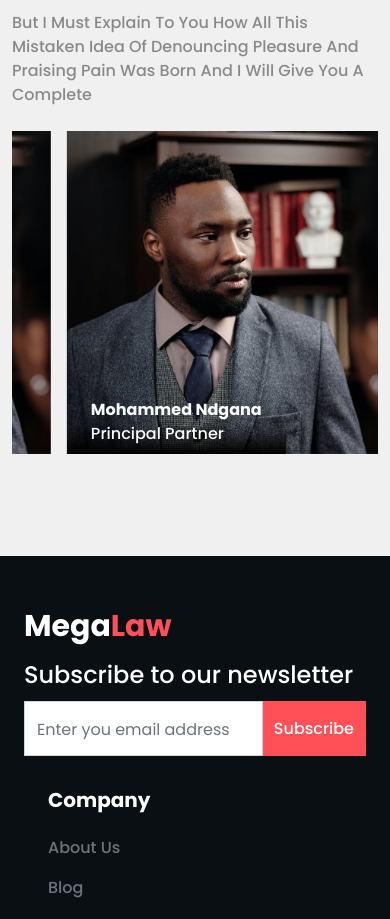
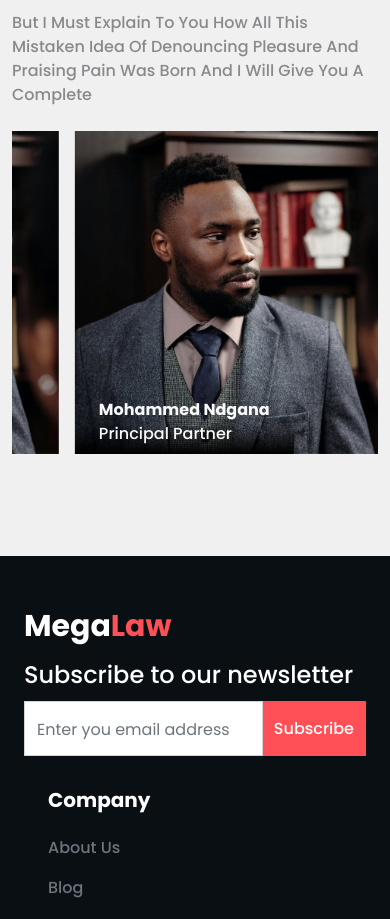
Before and after one commit to adaji025/MegaLaw, a Next.js app: page /about in a window 390 px wide. Shown: the part 3207-4126 px from the top of the page. Built offline with nearby package versions, Linux system fonts and the light colour scheme.

Commit message:
made some adjustment to mobile responsivenes on landscape orientatio

```diff
--- a/pages/about/index.js
+++ b/pages/about/index.js
@@ -232,7 +232,7 @@ const About = () => {
           <Slider {...settings_sm} className={styles.slider}>
             {Teams.map((item, index) => {
               return (
-                <div className="position-relative px-2" key={index}>
+                <div className="position-relative slider-mx-2" key={index}>
                   <img
                     src={item.image}
                     alt="team"
--- a/styles/globals.css
+++ b/styles/globals.css
@@ -48,13 +48,16 @@ input::placeholder {
     margin-top: 4rem;
 }
 a {
-    text-decoration: none;
+    text-decoration: none !important;
 }
 .collapse-nav {
     background: var(--mega-law-dark) !important;
 }
 .slider {
     overflow-x: hidden;
+  }
+  .slider-mx-2 {
+      padding-left: 1rem !important;
   }
 #tsparticles canvas {
     position: absolute !important;
```
Also changed, not shown: styles/Home.module.css (+10 -0 lines).
